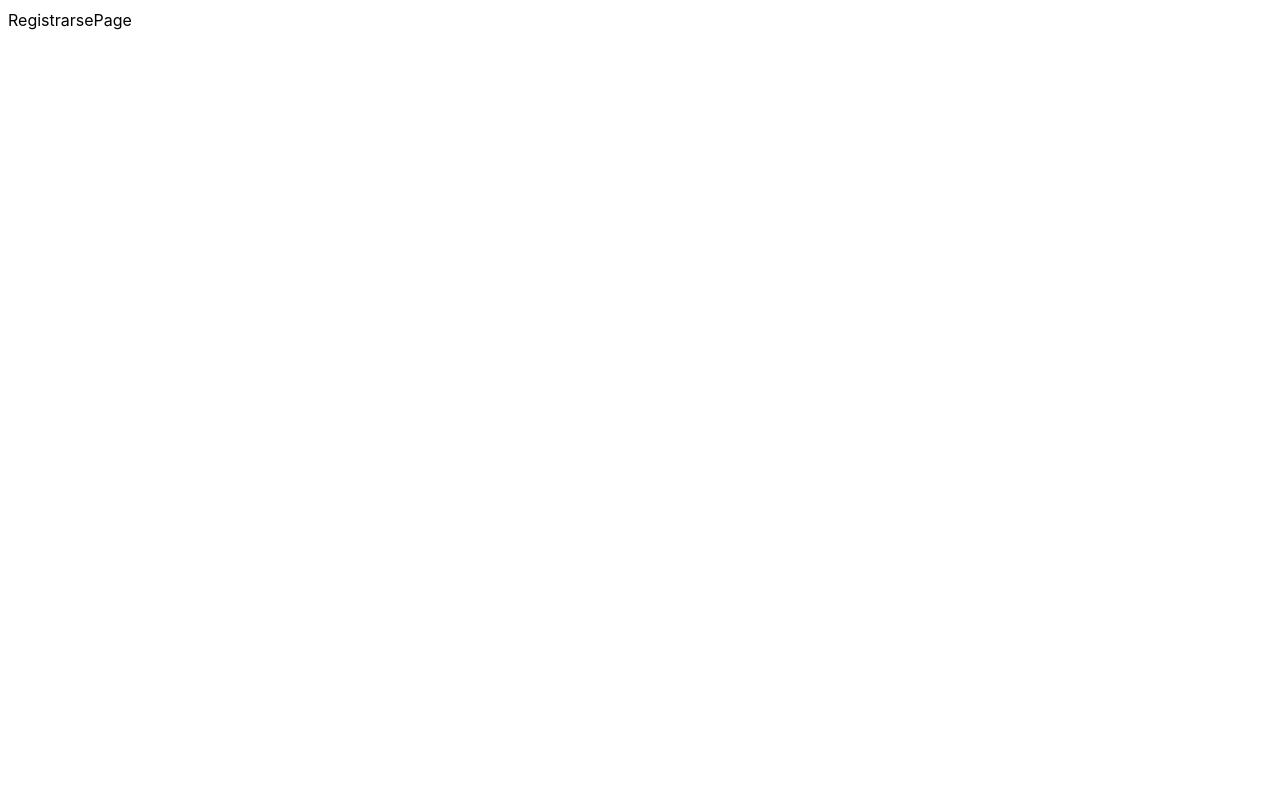
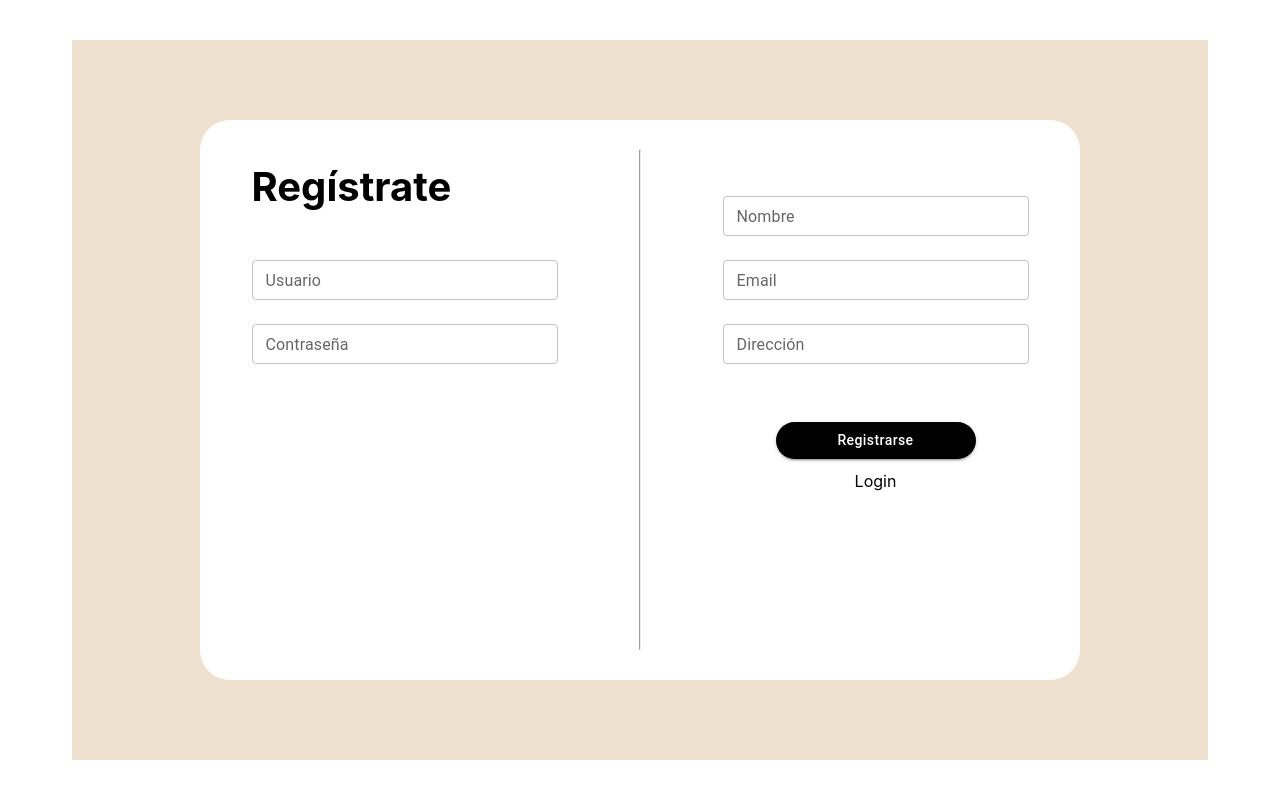
Before and after one commit to AlwinD17/GestLib, a React (Vite) app in the folder client/: page /register in a window 1280 px wide. Built offline with nearby package versions, Linux system fonts and the light colour scheme.

Commit message:
Register page

```diff
--- a/client/src/Pages/RegistrarsePage/RegistrarsePage.css
+++ b/client/src/Pages/RegistrarsePage/RegistrarsePage.css
@@ -0,0 +1,52 @@
+.container {
+    margin: 5vh 5vw;
+    padding: 10vh 10vw;
+    background-color: rgb(239, 225, 208);
+  }
+
+  .formContainer {
+    display: flex;
+    min-height: 70vh;
+    border-radius: 30px;
+    justify-content: center;
+    background-color: white;
+  }
+
+  .formItem {
+    display: flex;
+    flex-direction: column;
+    margin: 10px auto;
+  }
+
+  #item2 {
+    margin-top:60px;
+  }
+
+  .divider {
+    margin: 30px;
+  }
+
+  /* Media query para dispositivos móviles */
+  @media (max-width: 768px) {
+    .formContainer {
+      flex-direction: column;
+      padding: 20px;
+    }
+
+    .formItem{
+        margin-top:0;
+    }
+
+    #item1 {
+      margin-top: 20px;
+    }
+
+    #item2 {
+        margin-top: 0;
+        padding-top: 0;
+    }
+
+    .divider {
+      display: none;
+    }
+  }
--- a/client/src/Pages/RegistrarsePage/RegistrarsePage.jsx
+++ b/client/src/Pages/RegistrarsePage/RegistrarsePage.jsx
@@ -1,9 +1,77 @@
 import React from 'react'
+import './RegistrarsePage.css'
+import TextField from '@mui/material/TextField'
+import Button from '@mui/material/Button'
+import { Link, useNavigate } from 'react-router-dom'
+import { useForm } from "react-hook-form"
+
+
 
 export const RegistrarsePage = () => {
+
+  const textLabels = (label) => (
+    <TextField
+      key={label.toLowerCase()}
+      id={`outlined-error-helper-text-${label}`}
+      label={label}
+      variant="outlined"
+      margin="normal"
+      size="small"
+      style={{ width: '306px' }}
+      {...register(label.toLowerCase(), { required: true, minLength: 5 })}
+      error={!!errors[label.toLowerCase()]}
+      helperText={errors[label.toLowerCase()] ? errors.message : ''}
+    />
+  );
+
+  const {
+    register,
+    handleSubmit,
+    formState: { errors },
+  } = useForm()
+
+  const navigate = useNavigate()
+
+  const onSubmit = (data) => {
+    console.log(data)
+    navigate('/');
+  }
+
   return (
     <>
-        <div>RegistrarsePage</div>
+      <div className='container' style={{
+        'margin':'5vh  5vw',
+        'padding':'10vh 10vw',
+      }}>
+        <form onSubmit={handleSubmit(onSubmit)} >
+          <div className='formContainer' sx={{
+            'display':'flex',
+            'minHeight':'70vh',
+            'borderRadius':'30px',
+            'justifyContent':'center'
+            }}>
+              <div className='formItem' id='item1'>
+                  <h1 style={{'fontSize':'40px'}}>Regístrate</h1>
+                  {['Usuario','Contraseña'].map((label) => textLabels(label))}
+              </div>
+              <hr className='divider'/>
+              <div className='formItem' id='item2'>
+                {['Nombre','Email','Dirección'].map((label) => textLabels(label))}
+                <Button variant="contained"
+                  type='submit'
+                  style={{
+                    'backgroundColor':'black',
+                    'color':'white',
+                    'borderRadius':'50px',
+                    'width':'200px',
+                    'textTransform':'none',
+                    'margin':'50px auto 10px',
+                  }} >Registrarse</Button>
+                  <Link to='/' style={{'color':'black', 'textDecoration':'none', 'marginRight':'auto', 'marginLeft':'auto' }}>Login</Link>
+              </div>
+          </div>
+        </form>
+      </div>
     </>
 
   )
```
